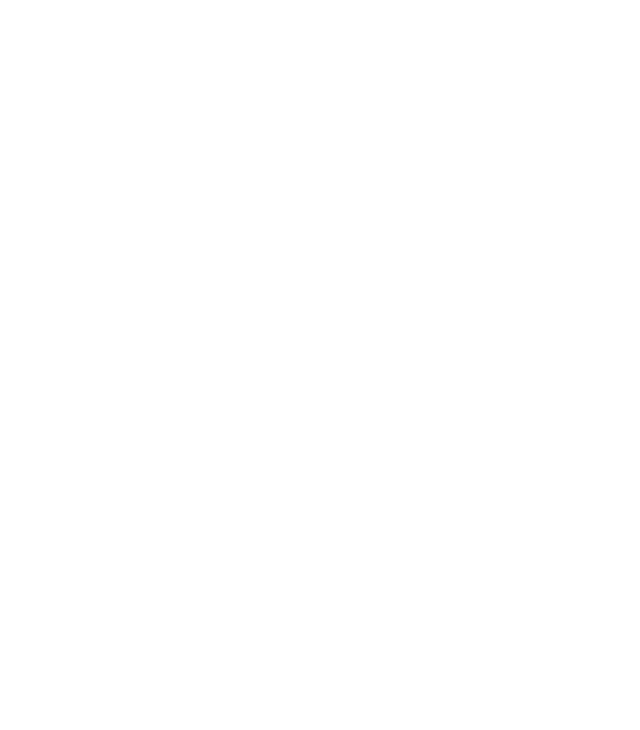
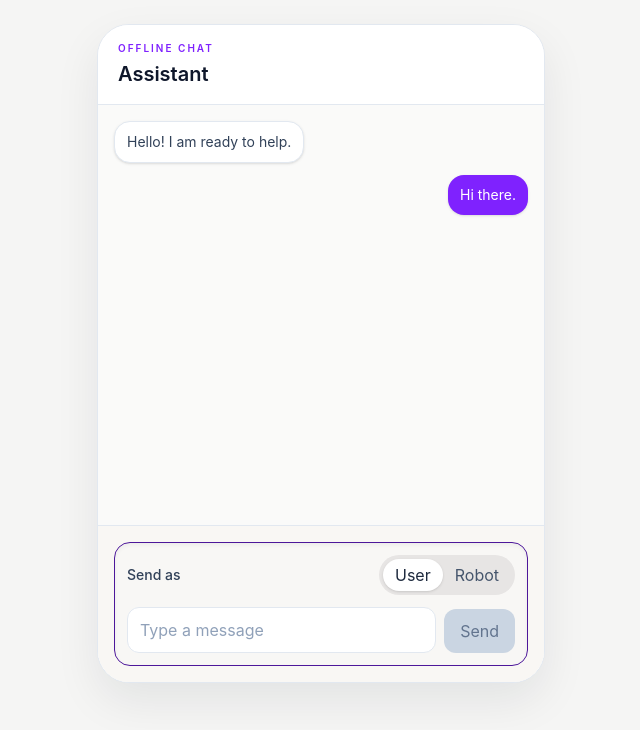
Before and after one commit to rodrigogendo/offline-chat, a React (Vite) app: page / in a window 1280 px wide. Shown: the top 730 px of the page, without its empty margins (319-959 px from the left). Built offline with nearby package versions, Linux system fonts and the light colour scheme.

Commit message:
phase 1 implemented

```diff
--- a/src/App.tsx
+++ b/src/App.tsx
@@ -1,5 +1,5 @@
+import { ChatShell } from './components/ChatShell'
+
 export default function App() {
-  return (
-    <div></div>
-  )
+  return <ChatShell />
 }
--- /dev/null
+++ b/src/components/ChatShell.tsx
@@ -0,0 +1,101 @@
+import type { ChatMessage } from '../types/message'
+
+type ChatShellProps = {
+  messages?: ChatMessage[]
+}
+
+const sampleMessages: ChatMessage[] = [
+  { id: 'robot-1', sender: 'robot', text: 'Hello! I am ready to help.' },
+  { id: 'user-1', sender: 'user', text: 'Hi there.' },
+]
+
+export function ChatShell({ messages = sampleMessages }: ChatShellProps) {
+  const isUserMode = true
+  const isRobotMode = false
+
+  return (
+    <div className="min-h-screen bg-stone-100 px-4 py-6 text-slate-800">
+      <div className="mx-auto flex w-full max-w-md flex-col">
+        <div className="overflow-hidden rounded-[2rem] border border-slate-200 bg-white shadow-[0_18px_45px_rgba(15,23,42,0.08)]">
+          <header className="border-b border-slate-200 bg-white px-5 py-4">
+            <p className="text-[10px] font-semibold uppercase tracking-[0.2em] text-violet-600">
+              Offline Chat
+            </p>
+            <h1 className="mt-1 text-xl font-semibold text-slate-900">Assistant</h1>
+          </header>
+
+          <main className="bg-stone-50">
+            <div className="flex min-h-[420px] flex-col gap-3 p-4">
+              {messages.map((message) => {
+                const isUser = message.sender === 'user'
+
+                return (
+                  <div
+                    key={message.id}
+                    className={`flex ${isUser ? 'justify-end' : 'justify-start'}`}
+                  >
+                    <div
+                      className={`max-w-[80%] rounded-2xl px-3 py-2 text-sm leading-6 shadow-sm ${
+                        isUser
+                          ? 'bg-violet-600 text-white'
+                          : 'border border-slate-200 bg-white text-slate-700'
+                      }`}
+                    >
+                      {message.text}
+                    </div>
+                  </div>
+                )
+              })}
+            </div>
+
+            <div className="border-t border-slate-200 bg-[#f9f7f4] p-4">
+              <div className="rounded-2xl border border-violet-900 bg-[#f8f7f5] p-3 shadow-inner">
+                <div className="flex items-center justify-between gap-3">
+                  <span className="text-sm font-medium text-slate-700">Send as</span>
+
+                  <div className="inline-flex rounded-full bg-stone-200 p-1">
+                    <button
+                      type="button"
+                      className={`rounded-full px-3 py-1 text-sm font-medium transition-colors ${
+                        isUserMode ? 'bg-white text-slate-800 shadow-sm' : 'text-slate-600'
+                      }`}
+                    >
+                      User
+                    </button>
+                    <button
+                      type="button"
+                      className={`rounded-full px-3 py-1 text-sm font-medium transition-colors ${
+                        isRobotMode ? 'bg-violet-900 text-white shadow-sm' : 'text-slate-600'
+                      }`}
+                    >
+                      Robot
+                    </button>
+                  </div>
+                </div>
+
+                <div className="mt-3 flex items-end gap-2">
+                  <textarea
+                    aria-label="Message input"
+                    rows={1}
+                    placeholder="Type a message"
+                    value=""
+                    className="min-h-[44px] flex-1 resize-none rounded-xl border border-slate-200 bg-white px-3 py-2.5 text-sm text-slate-700 outline-none placeholder:text-slate-400"
+                    readOnly
+                  />
+
+                  <button
+                    type="button"
+                    disabled
+                    className="h-11 shrink-0 rounded-xl bg-slate-300 px-4 text-sm font-medium text-slate-500"
+                  >
+                    Send
+                  </button>
+                </div>
+              </div>
+            </div>
+          </main>
+        </div>
+      </div>
+    </div>
+  )
+}
--- a/src/index.css
+++ b/src/index.css
@@ -1 +1,32 @@
-@import "tailwindcss";
+@import 'tailwindcss';
+
+:root {
+  font-family: 'Inter', 'Segoe UI', sans-serif;
+  line-height: 1.5;
+  font-weight: 400;
+  color: #0f172a;
+  background-color: #f5f5f4;
+  font-synthesis: none;
+  text-rendering: optimizeLegibility;
+  -webkit-font-smoothing: antialiased;
+  -moz-osx-font-smoothing: grayscale;
+}
+
+html,
+body,
+#root {
+  min-height: 100%;
+  height: 100%;
+}
+
+body {
+  margin: 0;
+  min-height: 100vh;
+  background: #f5f5f4;
+}
+
+button,
+input,
+textarea {
+  font: inherit;
+}
--- /dev/null
+++ b/src/types/message.ts
@@ -0,0 +1,8 @@
+export type Sender = 'user' | 'robot'
+
+export type ChatMessage = {
+  id: string
+  sender: Sender
+  text: string
+  createdAt?: string
+}
```
Also changed, not shown: .docs/prd.md.
